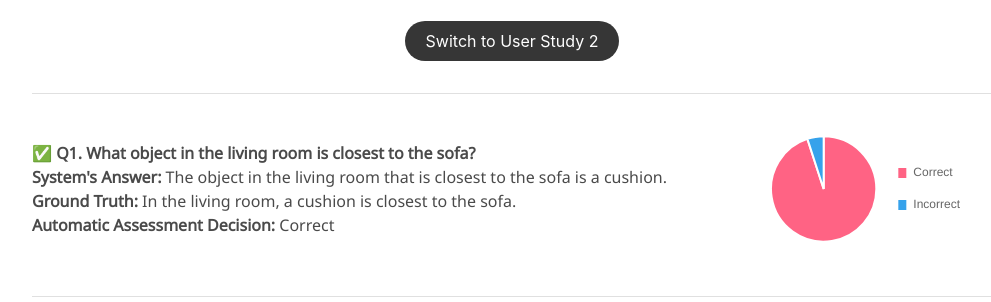
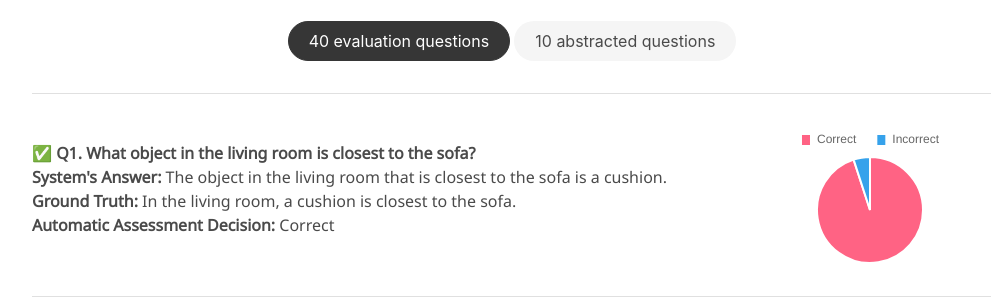
Before and after one commit to Space3D-Bench/space3d-bench.github.io, a plain HTML site: page user_study.html in a window 1280 px wide. Shown: the part 437-739 px from the top of the page, without its empty margins (128-1119 px from the left). Drawn offline with nearby package versions, Linux system fonts and the light colour scheme; some icons are missing; a web font is replaced by a local one.

Commit message:
Make an interchangable user study page

```diff
--- a/static/js/abstracted_user_study.js
+++ b/static/js/abstracted_user_study.js
@@ -2,30 +2,74 @@ document.addEventListener('DOMContentLoaded', function() {
     // Data for each question for User Study 2
     const questionsData2 = [
         {
-            question: "Q17. What are the similarities between the dining room and the bedroom?",
-            option1: "Both have a bed",
-            option2: "Both have a table",
-            chartData: [3, 57],
+            question: "Q1. Imagine there are two rooms A, B with a sofa in each and three rooms C, D, E without any sofa. You are asked a question 'Which rooms have the same number of sofas?'. A system says 'A and B' without mentioning that rooms C, D, E have the same (zero) number of sofas. Would you consider the answer as a correct one?",
+            chartData: [37, 23],
+            labels: ['Yes', 'No']
+        },
+        {
+            question: "Q2. If there are three rooms - a bedroom with two beds, a living room with one bed, a bathroom with no beds - and you are asked 'Which rooms have least beds?', would you choose the living room (LR) or the bathroom (B)?",
+            chartData: [25, 35],
+            labels: ['LR', 'B']
+        },
+        {
+            question: "Q3. If you ask 'How many beds are there?' and you get the response 'Several', 'A few', 'Multiple', would you accept it as a correct response?",
+            chartData: [14, 46],
+            labels: ['Yes', 'No']
+        },
+        {
+            question: "Q4. If you ask 'Where are chairs located?' and get the response 'There are chairs in the living room and the dining room.' (which is not false, but a study also has chairs), would you accept the answer as a correct one?",
+            chartData: [16, 44],
+            labels: ['Yes', 'No']
+        },
+        {
+            question: "Q5. If there are in total 6 chairs in the room, and a system answers the question 'How many chairs are there in the room?' with 'There are 2 chairs.' (but does not use the words 'in total'), would you accept the system's response?",
+            chartData: [7, 53],
+            labels: ['Yes', 'No']
+        },
+        {
+            question: "Q6. If there are in total 6 chairs in the room, and a system answers the question 'How many chairs are there in the room?' with 'There are at least 2 chairs.', would you accept the system's response?",
+            chartData: [33, 27],
+            labels: ['Yes', 'No']
+        },
+        {
+            question: "Q7. If a system is supposed to describe a scene and uses the words 'to the left' or 'to the right', which are true for a specific viewpoint, but not for all, would you accept the answer?",
+            chartData: [41, 19],
+            labels: ['Yes', 'No']
+        },
+        {
+            question: "Q8. If you ask a question 'How are the chair and the bed positioned with respect to each other?', and you get a correct response followed by question-irrelevant yet false description of other objects, would you accept the answer?",
+            chartData: [15, 45],
+            labels: ['Yes', 'No']
+        },
+        {
+            question: "Q9. If you ask 'Which rooms are best adjusted for XYZ?' and in the answer one room is mentioned, would you accept the answer?",
+            chartData: [50, 10],
+            labels: ['Yes', 'No']
+        },
+        {
+            question: "Q10. If you ask 'Which room is best adjusted for XYZ?' and in the answer a couple of rooms are mentioned (and correctly justified), would you accept the answer?",
+            chartData: [53, 7],
+            labels: ['Yes', 'No']
         },
     ];
 
     // Function to create a pie chart
-    function createPieChart(ctx, data) {
+    function createPieChart(ctx, data, labels) {
         new Chart(ctx, {
             type: 'pie',
             data: {
                 datasets: [{
                     data: data,
-                    backgroundColor: ['#FF6384', '#36A2EB'],
+                    backgroundColor: ['#FF7F00', '#008000'], // Vivid Orange and Green
                 }],
-                labels: ['Option 1', 'Option 2']
+                labels: labels
             },
             options: {
                 responsive: false,
                 maintainAspectRatio: false,
                 plugins: {
                     legend: {
-                        position: 'right', // Position the legend to the right of the chart
+                        position: 'top', // Position the legend to the right of the chart
                         labels: {
                             boxWidth: 10,
                             padding: 20
@@ -50,11 +94,10 @@ document.addEventListener('DOMContentLoaded', function() {
             questionDiv.classList.add('columns', 'is-vcentered');
 
             const questionContent = `
-                <div class="column is-three-quarters">
-                    <h3><b>${item.question}</b></h3>
-                    <p class="justified"><b>Option 1:</b> ${item.option1}</p>
-                    <p class="justified"><b>Option 2:</b> ${item.option2}</p>
+                <div class="column is-three-quarters"">
+                    <h3 class="justified"><b>${item.question}</b></h3>
                 </div>
+                <br>
                 <div class="column is-one-quarter">
                     <canvas id="pieChart${containerId}${index}" width="200" height="150"></canvas>
                 </div>
@@ -70,7 +113,7 @@ document.addEventListener('DOMContentLoaded', function() {
 
             // Create the pie chart
             const ctx = document.getElementById(`pieChart${containerId}${index}`).getContext('2d');
-            createPieChart(ctx, item.chartData);
+            createPieChart(ctx, item.chartData, item.labels);
         });
     }
 
--- a/static/js/piecharts.js
+++ b/static/js/piecharts.js
@@ -389,7 +389,7 @@ document.addEventListener('DOMContentLoaded', function() {
           maintainAspectRatio: false,
           plugins: {
             legend: {
-              position: 'right', // Position the legend to the right of the chart
+              position: 'top', // Position the legend to the right of the chart
               labels: {
                 boxWidth: 10,
                 padding: 20
--- a/user_study.html
+++ b/user_study.html
@@ -79,10 +79,11 @@
           </div>
         </div>
       </div>
-      <!-- Toggle button to switch between user studies -->
+      <!-- Buttons to switch between user studies -->
       <div class="columns is-centered">
         <div class="column has-text-centered">
-          <button id="toggleButton" class="button is-normal is-rounded is-dark">Switch to User Study 2</button>
+          <button id="userStudy1Button" class="button is-normal is-rounded is-dark">40 evaluation questions</button>
+          <button id="userStudy2Button" class="button is-normal is-rounded is-light">10 abstracted questions</button>
         </div>
       </div>
       <!-- User Study 1 Results -->
@@ -123,24 +124,48 @@
   <!-- Statcounter tracking code -->
   <!-- You can add a tracker to track page visits by creating an account at statcounter.com -->
   <!-- End of Statcounter Code -->
-
+  <style>
+    .button.is-dark:disabled {
+      background-color: #363636;
+      color: white;
+      border-color: #363636;
+      opacity: 1;
+    }
+  </style>
   <script>
     document.addEventListener('DOMContentLoaded', function() {
-      const toggleButton = document.getElementById('toggleButton');
+      const userStudy1Button = document.getElementById('userStudy1Button');
+      const userStudy2Button = document.getElementById('userStudy2Button');
       const userStudy1 = document.getElementById('userStudy1');
       const userStudy2 = document.getElementById('userStudy2');
 
-      toggleButton.addEventListener('click', function() {
-        if (userStudy1.style.display === 'none') {
-          userStudy1.style.display = 'block';
-          userStudy2.style.display = 'none';
-          toggleButton.textContent = 'Switch to User Study 2';
-        } else {
-          userStudy1.style.display = 'none';
-          userStudy2.style.display = 'block';
-          toggleButton.textContent = 'Switch to User Study 1';
-        }
-      });
+      function switchToUserStudy1() {
+        userStudy1.style.display = 'block';
+        userStudy2.style.display = 'none';
+        userStudy1Button.disabled = true;
+        userStudy2Button.disabled = false;
+        userStudy1Button.classList.add('is-dark');
+        userStudy1Button.classList.remove('is-light');
+        userStudy2Button.classList.add('is-light');
+        userStudy2Button.classList.remove('is-dark');
+      }
+
+      function switchToUserStudy2() {
+        userStudy1.style.display = 'none';
+        userStudy2.style.display = 'block';
+        userStudy1Button.disabled = false;
+        userStudy2Button.disabled = true;
+        userStudy1Button.classList.add('is-light');
+        userStudy1Button.classList.remove('is-dark');
+        userStudy2Button.classList.add('is-dark');
+        userStudy2Button.classList.remove('is-light');
+      }
+
+      userStudy1Button.addEventListener('click', switchToUserStudy1);
+      userStudy2Button.addEventListener('click', switchToUserStudy2);
+
+      // Initialize with User Study 1 visible
+      switchToUserStudy1();
     });
   </script>
 
```
